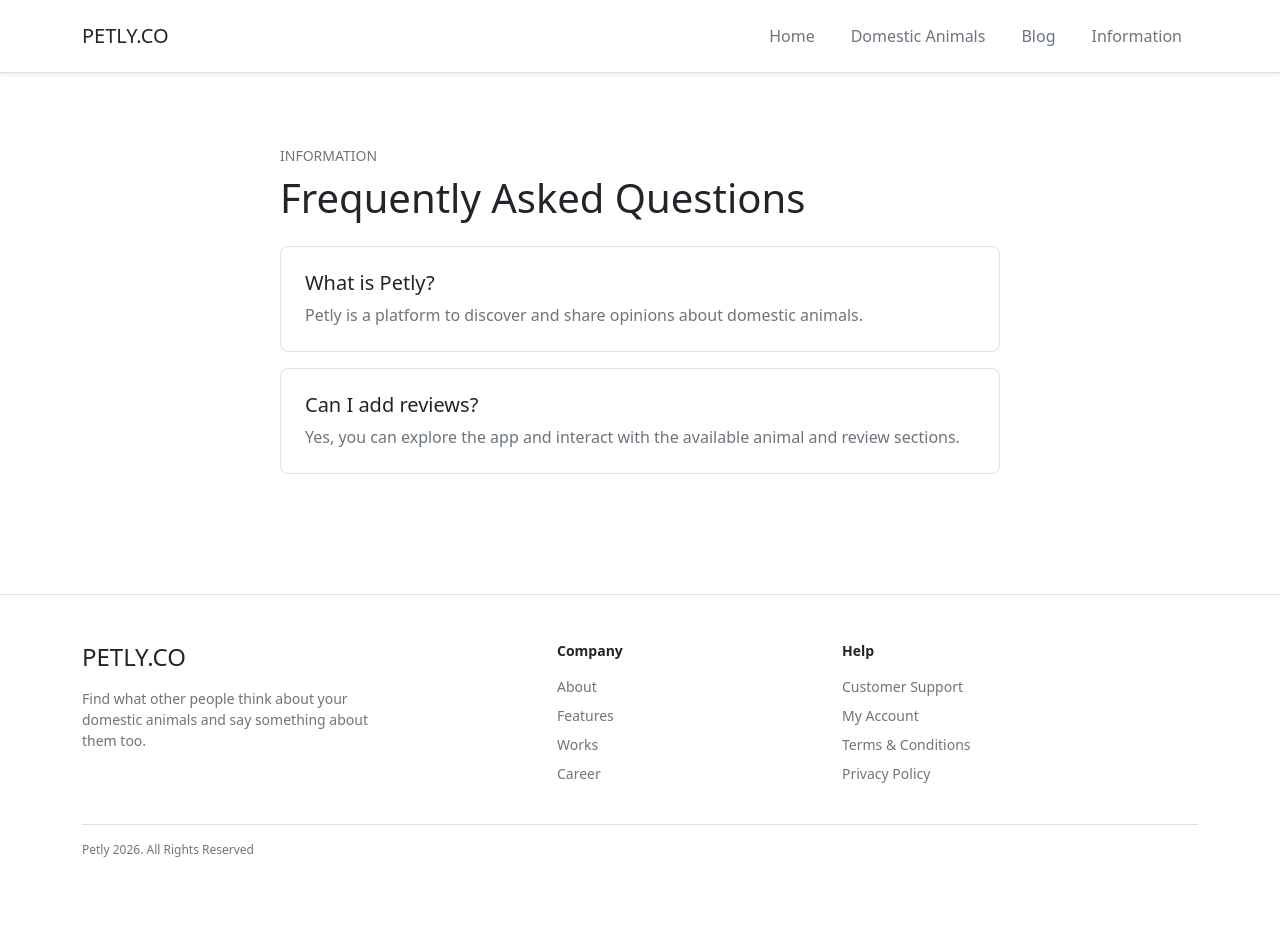
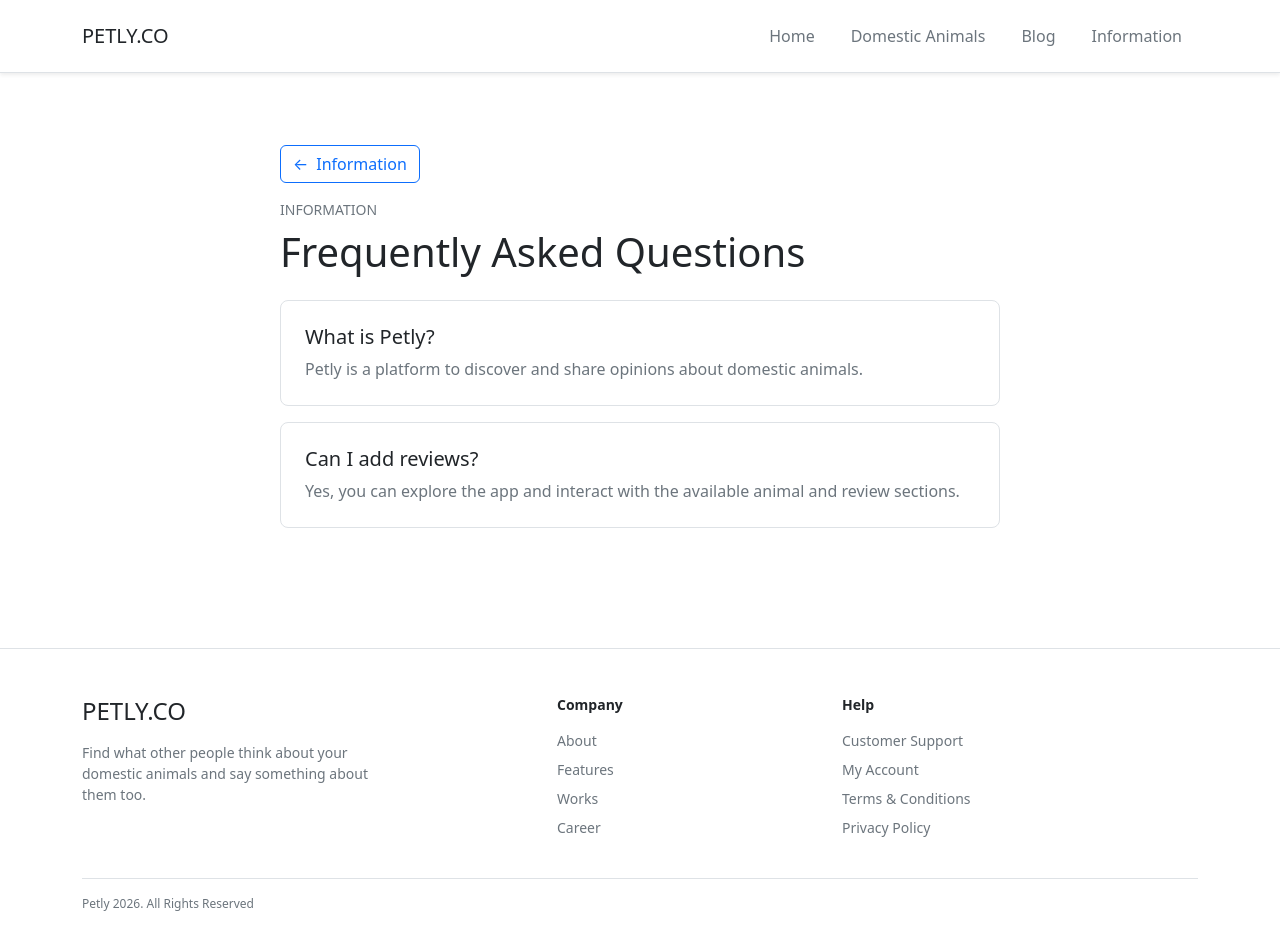
Before and after one commit to Alejoarteaga17/Petly, a Nuxt app in the folder nuxt/: page /information/faq in a window 1280 px wide. Before the commit the page ends 883 px from the top, so only its background shows below. Built offline with nearby package versions, Linux system fonts and the light colour scheme.

Commit message:
agregando botones de regresar y cambiando el fav icon (test)

```diff
--- a/nuxt/app/pages/blog/[id].vue
+++ b/nuxt/app/pages/blog/[id].vue
@@ -20,6 +20,10 @@ if (!article) {
 <template>
   <div>
     <header class="mb-4">
+      <NuxtLink to="/blog" class="btn btn-outline-primary d-inline-flex align-items-center mb-3">
+        <span class="me-2">←</span>
+        Back to blog
+      </NuxtLink>
       <h1 class="h2">{{ article.title }}</h1>
       <p class="text-body-secondary mb-0">By {{ article.author }} · {{ article.date }}</p>
     </header>
@@ -29,7 +33,5 @@ if (!article) {
     <div class="mb-4">
       <p v-for="(line, idx) in article.content.split('\n')" :key="idx">{{ line }}</p>
     </div>
-
-    <NuxtLink to="/blog" class="btn btn-secondary">Back to blog</NuxtLink>
   </div>
 </template>
--- a/nuxt/app/pages/domesticAnimals/[id].vue
+++ b/nuxt/app/pages/domesticAnimals/[id].vue
@@ -15,9 +15,10 @@ if (!domesticAnimal) {
 
 <template>
   <article v-if="domesticAnimal">
-    <p class="mb-1">
-      <NuxtLink class="text-decoration-none small" to="/domesticAnimals">← All domestic animals</NuxtLink>
-    </p>
+    <NuxtLink to="/domesticAnimals" class="btn btn-outline-primary d-inline-flex align-items-center mb-3">
+      <span class="me-2">←</span>
+      All domestic animals
+    </NuxtLink>
 
     <h1 class="h2 mb-1">{{ domesticAnimal.breed }}</h1>
     <p class="text-body-secondary mb-4">{{ domesticAnimal.countryOrigin }} · {{ domesticAnimal.lifeExpectancy }}</p>
--- a/nuxt/app/pages/information/about.vue
+++ b/nuxt/app/pages/information/about.vue
@@ -2,12 +2,13 @@
 	<section class="container py-5">
 		<div class="row justify-content-center">
 			<div class="col-12 col-lg-8">
-				<p class="text-uppercase text-secondary small mb-2">
+				<NuxtLink to="/information" class="btn btn-outline-primary d-inline-flex align-items-center mb-3">
+					<span class="me-2">←</span>
 					Information
-				</p>
-				<h1 class="fw-black mb-3">
-					About Petly
-				</h1>
+				</NuxtLink>
+
+				<p class="text-uppercase text-secondary small mb-2">Information</p>
+				<h1 class="fw-black mb-3">About Petly</h1>
 				<p class="lead text-secondary mb-0">
 					Petly is a place to discover opinions, reviews, and details about domestic animals.
 				</p>
--- a/nuxt/app/pages/information/faq.vue
+++ b/nuxt/app/pages/information/faq.vue
@@ -2,30 +2,23 @@
 	<section class="container py-5">
 		<div class="row justify-content-center">
 			<div class="col-12 col-lg-8">
-				<p class="text-uppercase text-secondary small mb-2">
+				<NuxtLink to="/information" class="btn btn-outline-primary d-inline-flex align-items-center mb-3">
+					<span class="me-2">←</span>
 					Information
-				</p>
-				<h1 class="fw-black mb-4">
-					Frequently Asked Questions
-				</h1>
+				</NuxtLink>
+
+				<p class="text-uppercase text-secondary small mb-2">Information</p>
+				<h1 class="fw-black mb-4">Frequently Asked Questions</h1>
 
 				<div class="vstack gap-3">
 					<article class="border rounded-3 p-4">
-						<h2 class="h5 mb-2">
-							What is Petly?
-						</h2>
-						<p class="text-secondary mb-0">
-							Petly is a platform to discover and share opinions about domestic animals.
-						</p>
+						<h2 class="h5 mb-2">What is Petly?</h2>
+						<p class="text-secondary mb-0">Petly is a platform to discover and share opinions about domestic animals.</p>
 					</article>
 
 					<article class="border rounded-3 p-4">
-						<h2 class="h5 mb-2">
-							Can I add reviews?
-						</h2>
-						<p class="text-secondary mb-0">
-							Yes, you can explore the app and interact with the available animal and review sections.
-						</p>
+						<h2 class="h5 mb-2">Can I add reviews?</h2>
+						<p class="text-secondary mb-0">Yes, you can explore the app and interact with the available animal and review sections.</p>
 					</article>
 				</div>
 			</div>
```
Also changed, not shown: 2 other files (tests, documents, lock files or other folders).
